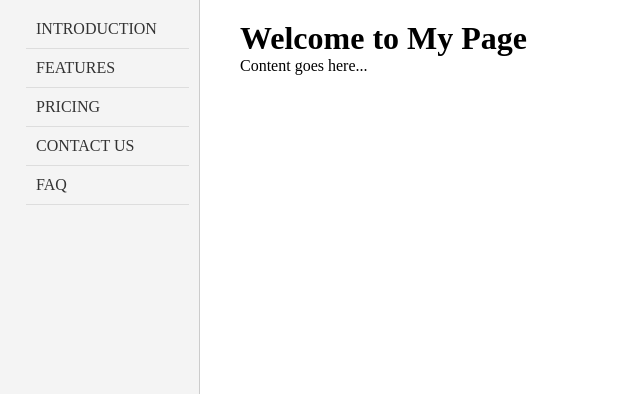
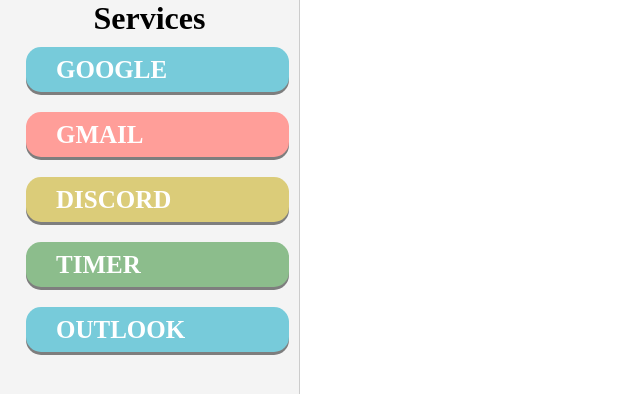
Before and after one commit to BhuvanArn/A.R.E.A, a Vue app in the folder client/: page / in a window 1280 px wide. Shown: the top 394 px of the page, without its empty margins (0-640 px from the left). Built offline with nearby package versions, Linux system fonts and the light colour scheme.

Commit message:
:heavy_plus_sign: Modified the menu list according to the mockup

```diff
--- a/client/src/App.vue
+++ b/client/src/App.vue
@@ -1,10 +1,6 @@
 <template>
   <div id="app">
     <SectionList :sections="sectionNames" />
-    <div class="content">
-      <h1>Welcome to My Page</h1>
-      <p>Content goes here...</p>
-    </div>
   </div>
 </template>
 
@@ -18,20 +14,14 @@
   },
   data() {
     return {
-      sectionNames: ["Introduction", "Features", "Pricing", "Contact Us", "FAQ"],
+      sectionNames: ["Google", "Gmail", "Discord", "Timer", "Outlook"],
     };
   },
 };
 </script>
 
 <style>
-#app {
+.app {
   display: flex;
 }
-
-.content {
-  margin-left: 220px;
-  /* Offset for the fixed section list */
-  padding: 20px;
-}
 </style>
--- a/client/src/components/SectionList.vue
+++ b/client/src/components/SectionList.vue
@@ -1,8 +1,9 @@
 <template>
-    <div class="section-list">
+    <div class="service-list">
+        <h1>Services</h1>
         <ul>
-            <li v-for="(section, index) in sections" :key="index">
-                {{ section }}
+            <li v-for="(section, index) in sections" class=" section-item">
+                <div class="service-section-name" :style="{ backgroundColor: getColor(index) }">{{ section }}</div>
             </li>
         </ul>
     </div>
@@ -17,20 +18,41 @@
             required: true,
         },
     },
+    methods: {
+        getColor(index) {
+            const colors = ["#77cbda", "#ff9e99", "#dbcc79", "#8cbd8c"];  //["blue", "red", "yellow", "green"]
+            return colors[index % colors.length];
+        },
+    },
 };
 </script>
 
 <style scoped>
-.section-list {
+.service-list {
     position: fixed;
     left: 0;
     top: 0;
-    width: 200px;
+    width: 300px;
     height: 100vh;
     overflow-y: auto;
     background-color: #f4f4f4;
     border-right: 1px solid #ccc;
-    padding: 10px;
+    /* padding: 10px; */
+}
+
+.service-section-name {
+    /* height: 35px; */
+    line-height: 45px;
+    padding-left: 30px;
+    font-size: 25px;
+    font-weight: bold;
+    color: white;
+    border-radius: 15px;
+    box-shadow: 0px 3px rgb(126, 126, 126);
+}
+
+h1 {
+    text-align: center;
 }
 
 ul {
@@ -42,8 +64,8 @@
     padding: 10px;
     cursor: pointer;
     font-size: 16px;
-    color: #333;
-    border-bottom: 1px solid #ddd;
+    /* color: #333; */
+    /* border-bottom: 1px solid #ddd; */
 }
 
 li:hover {
```
